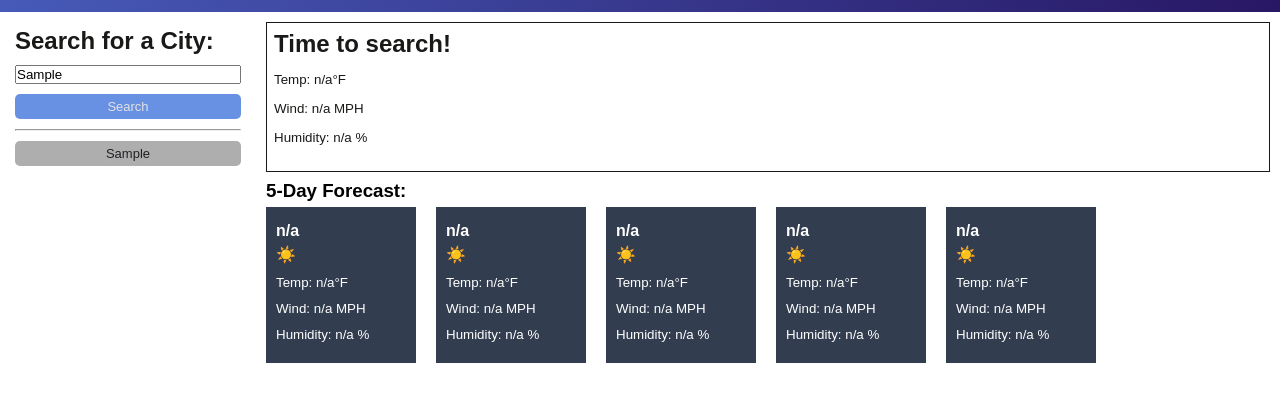
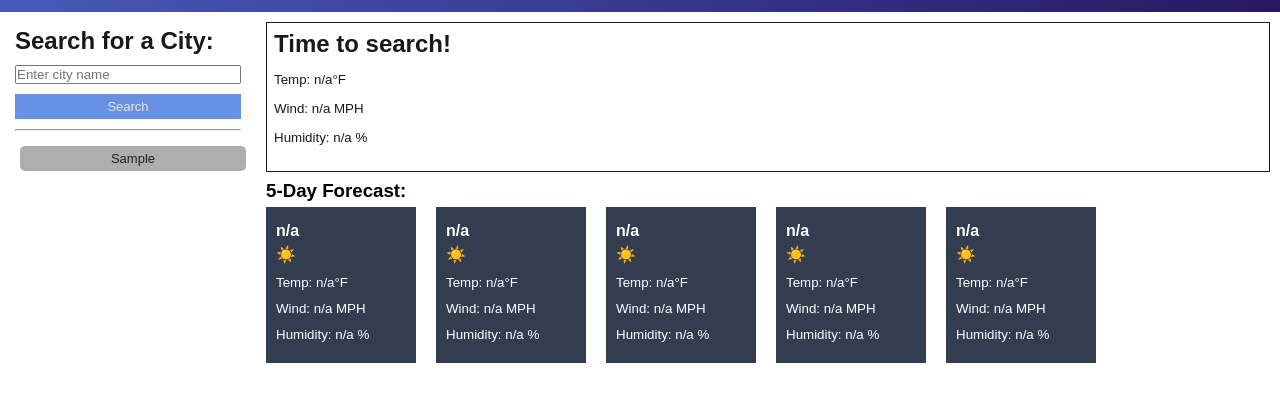
Before and after one commit to rodolfoespinosa01/bc_c6_weatherDashboard, a plain HTML site: page index.html in a window 1280 px wide. Both pictures are taken after typing "Sample" into the empty fields and a click on the button "Search". Shown: the part 55-456 px from the top of the page. Drawn offline with nearby package versions, Linux system fonts and the light colour scheme; no server answers.

Commit message:
Finalized weatherdashboard. User input gets cleared after input...styled buttons for search history to have width of 100% of it's parent

```diff
--- a/assets/css/style.css
+++ b/assets/css/style.css
@@ -41,7 +41,15 @@ header p {
 
 #searchButton {
   background-color: #6991e3;
-  color: #e1e2e2
+  color: #e1e2e2;
+  cursor: pointer;
+}
+
+#buttonContainer {
+  display: flex;
+  flex-direction: column;
+  gap: 5px;
+
 }
 
 .sectionLeft>* {
@@ -50,7 +58,7 @@ header p {
 
 .sectionLeft button {
   padding: 5px;
-  border-radius: 5px;
+  margin:5px;
   border: none;
   font-size: small;
   text-align: center;
@@ -61,7 +69,11 @@ header p {
   color: #1f2023;
  text-align: center;
  border-radius: 5px;
+ margin: 5px;
+ width: 100%;
+ cursor: pointer;
 }
+
 
 #userInput {
   padding: 10px;
--- a/assets/js/main.js
+++ b/assets/js/main.js
@@ -133,6 +133,11 @@ function getWeather() {
   var city = cityInput.value;
   getCurrent(city);
   getForecast(city);
+
+  createCityButton(city);
+
+  cityInput.value = "";
 }
 
+// Add an event listener to the "Search" button
 searchButton.addEventListener("click", getWeather);
--- a/assets/js/searchHistory.js
+++ b/assets/js/searchHistory.js
@@ -1,6 +1,8 @@
 // Function to create a button for a city
 function createCityButton(cityName) {
   var buttonContainer = document.getElementById("buttonContainer");
+
+  var cityButtonContainer = document.createElement("div"); // Create a new container for each button
 
   var cityButton = document.createElement("button");
   cityButton.className = "cityButton";
@@ -10,20 +12,9 @@ function createCityButton(cityName) {
   cityButton.addEventListener("click", function () {
     // Call the function to get the forecast for the clicked city
     getForecast(cityName);
-    getCurrent;
+    getCurrent(cityName);
   });
 
-  buttonContainer.appendChild(cityButton);
+  cityButtonContainer.appendChild(cityButton);
+  buttonContainer.appendChild(cityButtonContainer);
 }
-
-// Function to handle the city search
-function searchCity() {
-  var cityInput = document.getElementById("cityInput");
-  var cityName = cityInput.value;
-
-  // Call the function to create a button for the searched city
-  createCityButton(cityName);
-}
-
-// Add an event listener to the "Search" button
-document.getElementById("searchButton").addEventListener("click", searchCity);
--- a/index.html
+++ b/index.html
@@ -20,7 +20,7 @@
         <input type="text" placeholder="Enter city name" id="cityInput">
         <button id="searchButton">Search</button>
         <hr>
-        <div class="cityButton" id="buttonContainer"></div>
+        <div id="buttonContainer"></div>
       </section>
 
 
```
Also changed, not shown: 1 other file.
